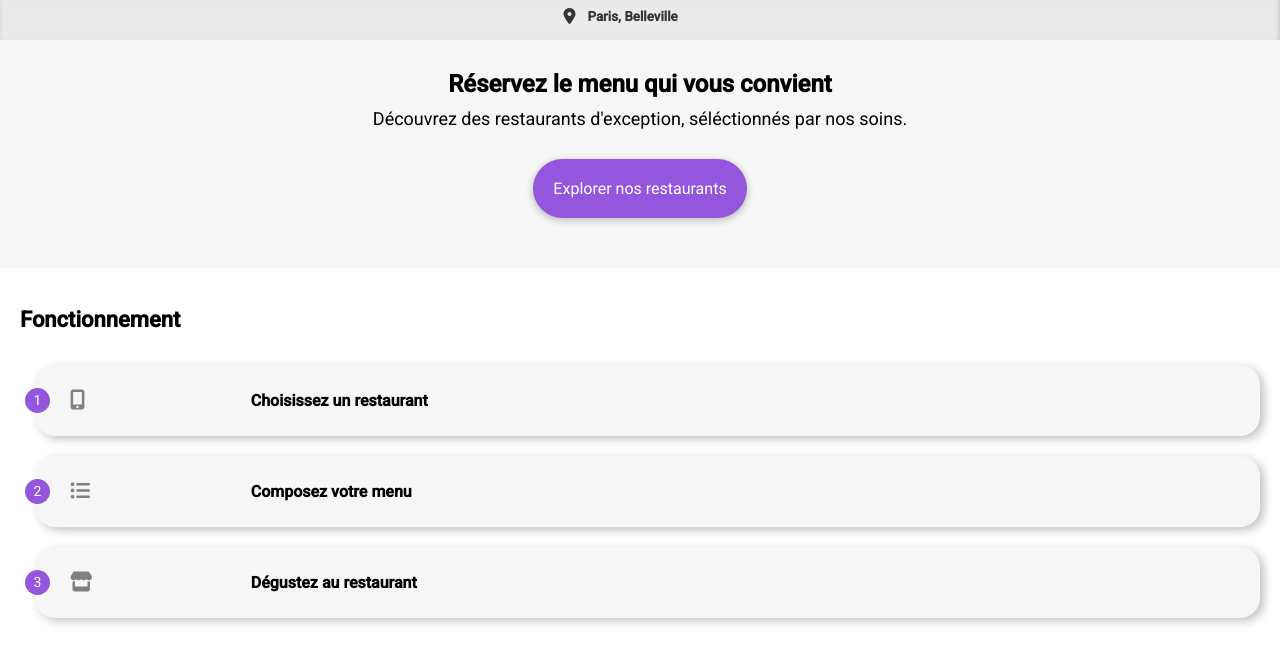
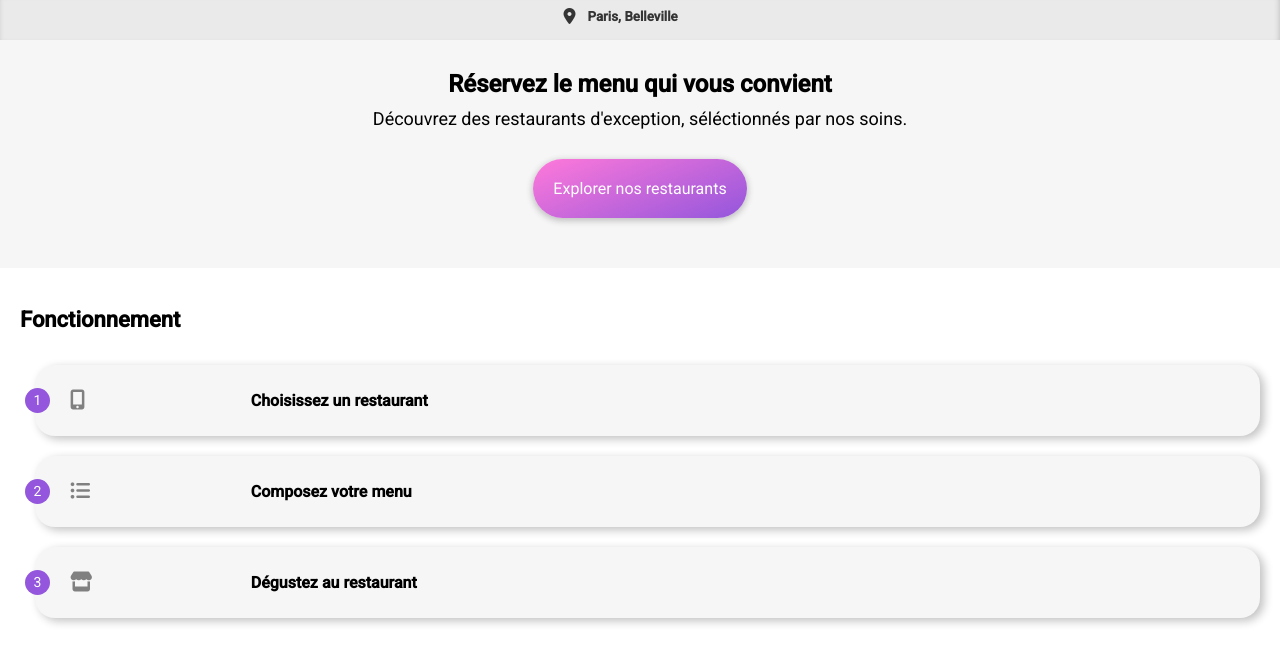
Before and after one commit to Anlp33/OhMyFood, a website: page index.html in a window 1280 px wide. Shown: the part 145-800 px from the top of the page. Drawn offline with Linux system fonts and the light colour scheme; a web font is replaced by a local one.

Commit message:
modif loader et button

```diff
--- a/scss/Components/_buttons.scss
+++ b/scss/Components/_buttons.scss
@@ -1,5 +1,5 @@
   .btn {
-    background-color: $colour-primary;
+    background: linear-gradient(338deg, $colour-primary, $colour-secondary);
     border-radius: 30px;
     border: none;
     padding: 20px;
@@ -12,6 +12,5 @@
 
     &:hover {
       box-shadow: 0px 2px 6px 3px #c1c1c1;
-      background: linear-gradient(338deg, $colour-primary, $colour-secondary);
       cursor: pointer;
     }}
--- a/scss/Pages/_loader.scss
+++ b/scss/Pages/_loader.scss
@@ -61,5 +61,6 @@ img {
 @keyframes loader {
     100% {
         opacity: 0;
+        z-index: -10;
     }
 }
```
Also changed, not shown: css/styles.css, index.html (renamed from Index.html), 1 other file.
